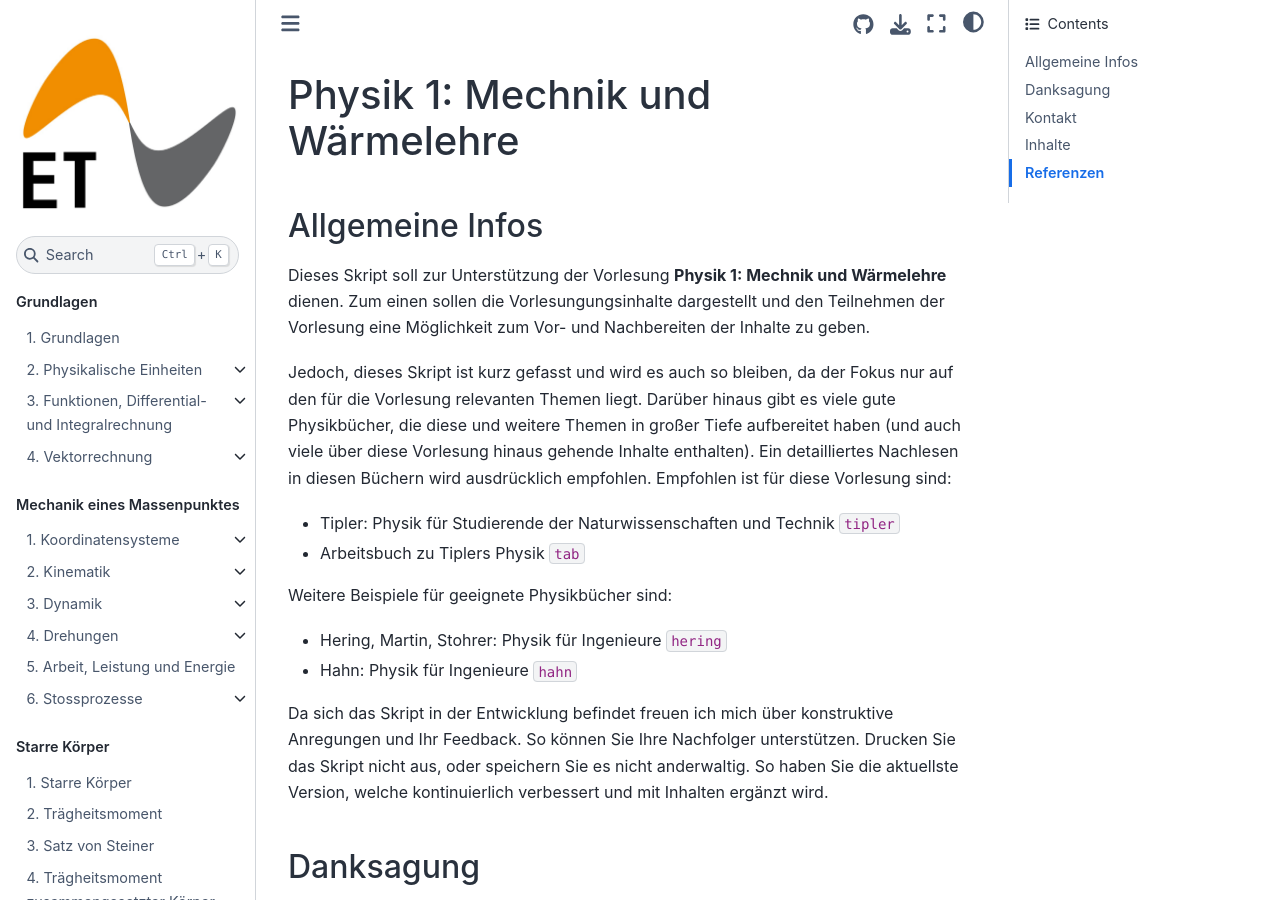
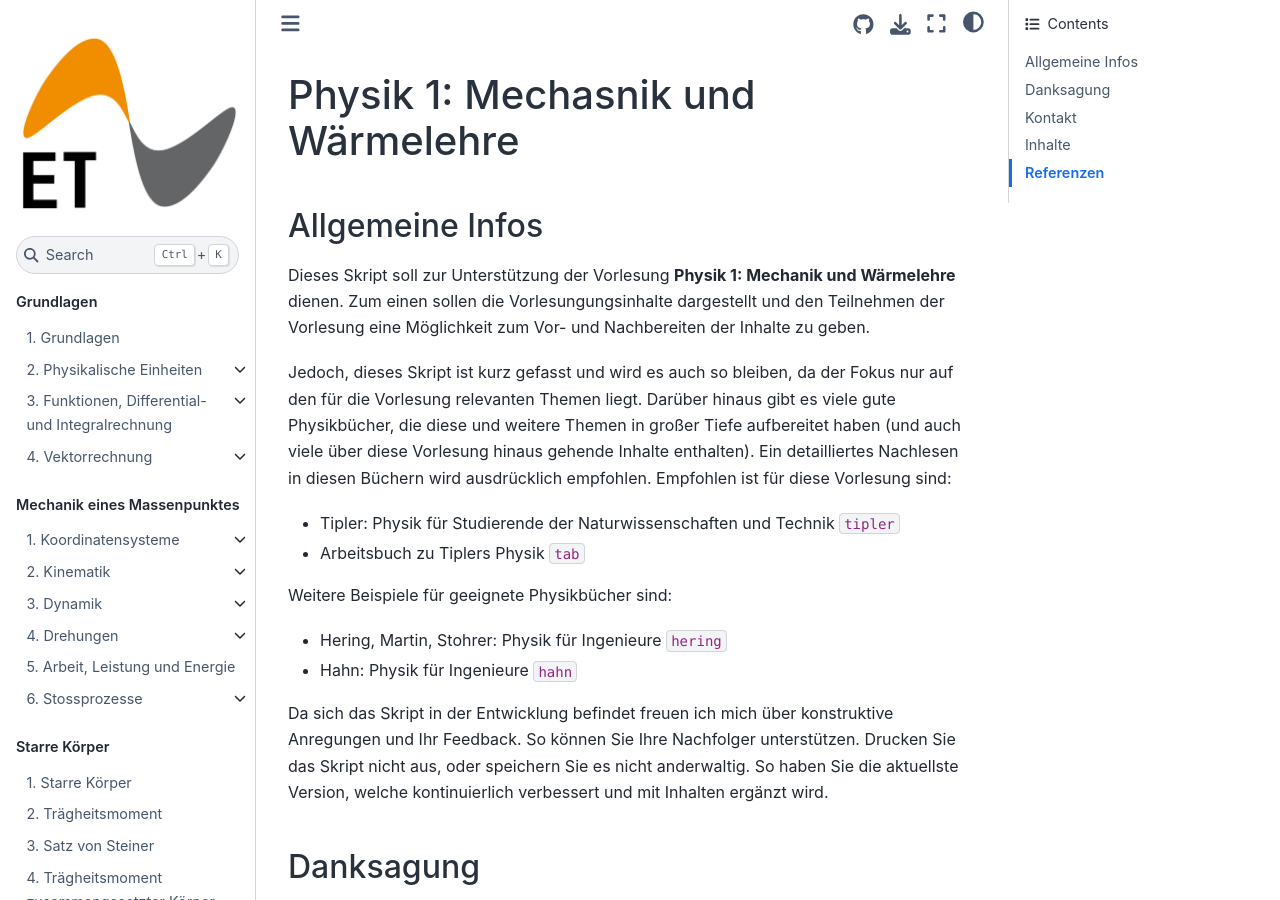
Before and after one commit to EUPhysik/LecturePhysicsOne, a Jupyter Book: the page built from intro.md, in a window 1280 px wide and 900 px high. Built offline with Jupyter Book 1.0.4 settings and Sphinx 7.4.7 and the Sphinx Book theme 1.1.4, drawn with Linux system fonts in a browser that asks for light colours; cross-references to code outside the pages are shown as plain code.

Commit message:
mechnik corrected

```diff
--- a/intro.md
+++ b/intro.md
@@ -1,8 +1,8 @@
-# Physik 1: Mechnik und Wärmelehre
+# Physik 1: Mechasnik und Wärmelehre
 
 ## Allgemeine Infos
 
-Dieses Skript soll zur Unterstützung der Vorlesung **Physik 1: Mechnik und Wärmelehre** dienen. Zum einen sollen die Vorlesungungsinhalte dargestellt und den Teilnehmen der Vorlesung eine Möglichkeit zum Vor- und Nachbereiten der Inhalte zu geben.
+Dieses Skript soll zur Unterstützung der Vorlesung **Physik 1: Mechanik und Wärmelehre** dienen. Zum einen sollen die Vorlesungungsinhalte dargestellt und den Teilnehmen der Vorlesung eine Möglichkeit zum Vor- und Nachbereiten der Inhalte zu geben.
 
 Jedoch, dieses Skript ist kurz gefasst und wird es auch so bleiben, da der Fokus nur auf den für die Vorlesung relevanten Themen liegt. Darüber hinaus gibt es viele gute Physikbücher, die diese und weitere Themen in großer Tiefe aufbereitet haben (und auch viele über diese Vorlesung hinaus gehende Inhalte enthalten). Ein detailliertes Nachlesen in diesen Büchern wird ausdrücklich empfohlen. Empfohlen ist für diese Vorlesung sind:
 
```
